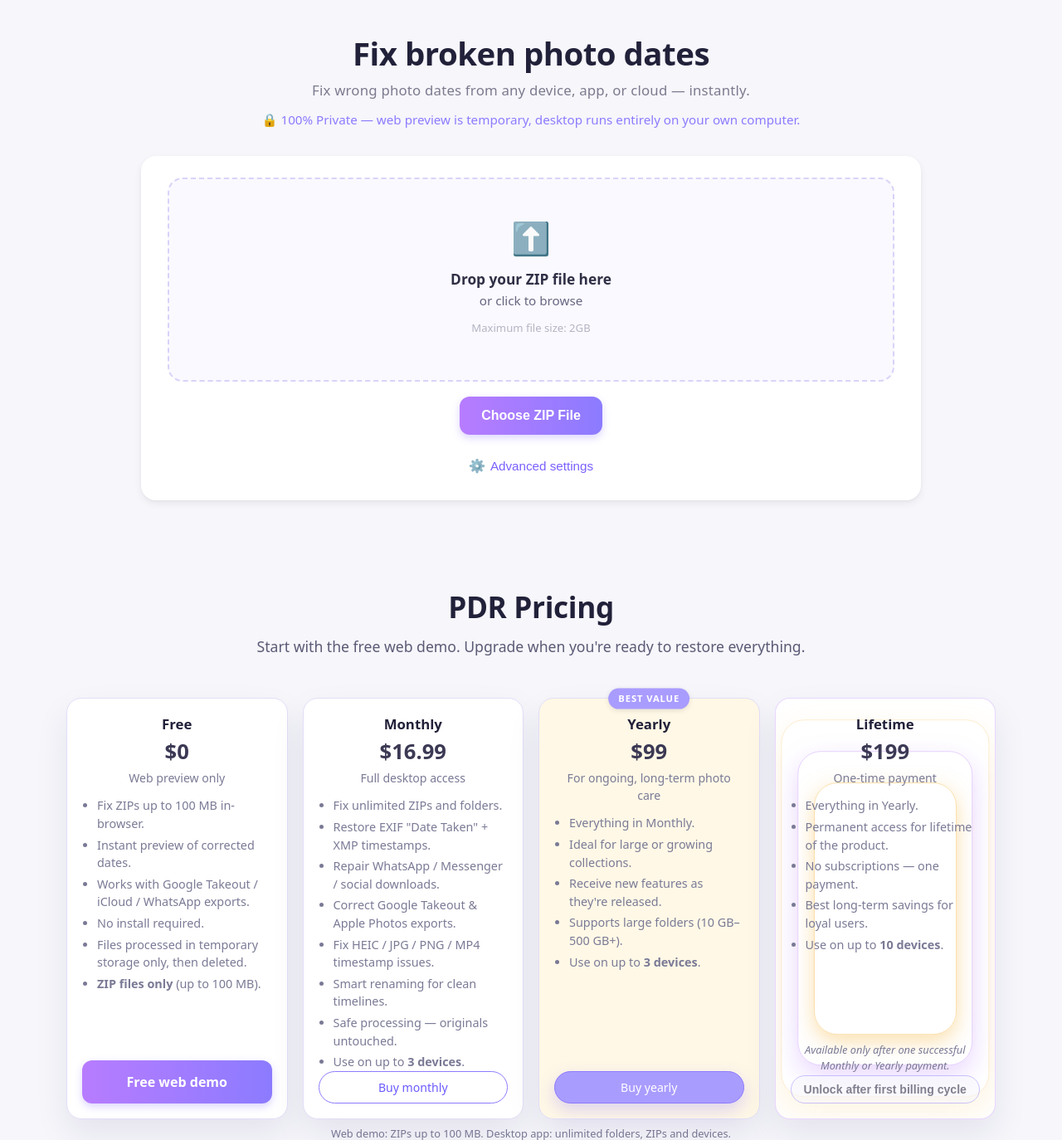
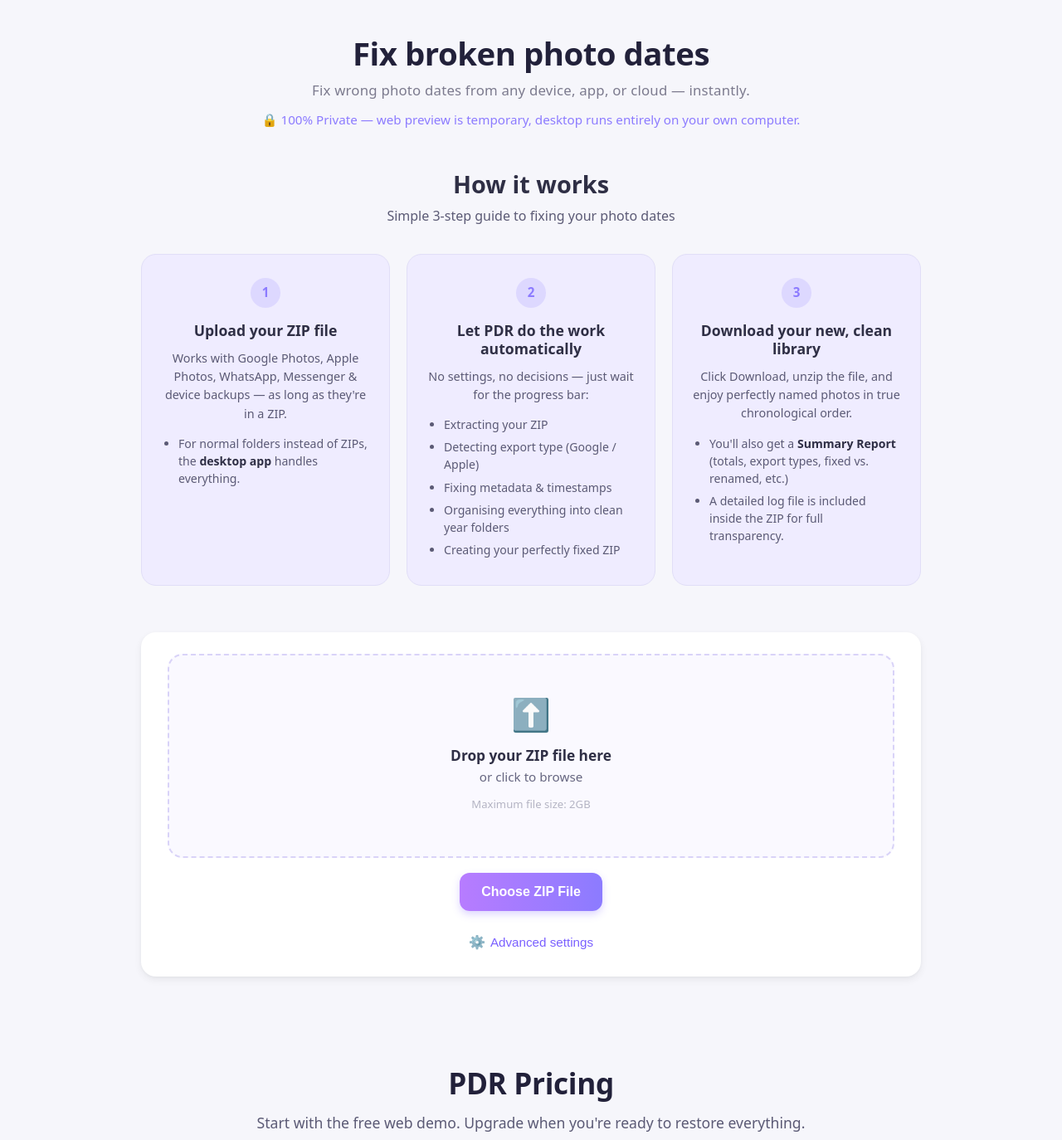
Before and after one commit to photodaterescue/pdr-webapp, a Flask app: page / in a window 1280 px wide. Shown: the part 71-1445 px from the top of the page at 83% size. Run offline with Flask 3, Linux system fonts and the light colour scheme; some libraries are stand-ins or nearby versions.

Commit message:
Add a section explaining how the web app works with three informational cards
Add a new 3-card "How it Works" section to the landing page with corresponding CSS styling for layout and visual elements.

Replit-Commit-Author: Agent
Replit-Commit-Session-Id: 2d56d932-d5b7-4a9b-8546-8961c4ff99d2
Replit-Commit-Checkpoint-Type: full_checkpoint
Replit-Commit-Event-Id: 382e9bf7-3a7f-47d2-9f30-281d9102fc9f
Replit-Commit-Screenshot-Url: https://storage.googleapis.com/screenshot-production-us-central1/ea2aa571-6d32-4f19-8570-b8403f952da2/2d56d932-d5b7-4a9b-8546-8961c4ff99d2/Te4RFHR
Replit-Helium-Checkpoint-Created: true

```diff
--- a/static/styles.css
+++ b/static/styles.css
@@ -228,6 +228,99 @@ body {
     margin: 0 auto;
     padding: 40px 20px;
     min-height: calc(100vh - var(--nav-height) - 60px);
+}
+
+/* ========================================================= */
+/* How It Works Section (3-Card Layout)                      */
+/* ========================================================= */
+
+.how-it-works-section {
+    margin: 48px 0 56px;
+    text-align: center;
+}
+
+.how-it-works-section h2 {
+    font-size: 1.8rem;
+    font-weight: 700;
+    color: var(--text-main);
+    margin-bottom: 8px;
+}
+
+.how-it-works-section .section-tagline {
+    font-size: 1rem;
+    color: var(--text-muted);
+    margin-bottom: 32px;
+}
+
+.how-it-works-grid {
+    display: grid;
+    grid-template-columns: repeat(3, 1fr);
+    gap: 20px;
+}
+
+.how-card {
+    background: var(--lavender-soft);
+    border-radius: var(--radius-card);
+    padding: 28px 24px 32px;
+    text-align: center;
+    border: 1px solid var(--border-subtle);
+}
+
+.how-card-number {
+    display: inline-flex;
+    align-items: center;
+    justify-content: center;
+    width: 36px;
+    height: 36px;
+    background: rgba(140, 123, 255, 0.18);
+    color: var(--lavender-accent);
+    font-weight: 700;
+    font-size: 0.95rem;
+    border-radius: 50%;
+    margin-bottom: 16px;
+}
+
+.how-card h3 {
+    font-size: 1.1rem;
+    font-weight: 700;
+    color: var(--text-main);
+    margin-bottom: 12px;
+}
+
+.how-card p {
+    font-size: 0.9rem;
+    color: var(--text-muted);
+    line-height: 1.55;
+    margin-bottom: 14px;
+}
+
+.how-card ul {
+    list-style: disc;
+    text-align: left;
+    padding-left: 20px;
+    margin: 0;
+}
+
+.how-card ul li {
+    font-size: 0.88rem;
+    color: var(--text-muted);
+    line-height: 1.5;
+    margin-bottom: 6px;
+}
+
+.how-card ul li:last-child {
+    margin-bottom: 0;
+}
+
+.how-card ul li strong {
+    color: var(--text-main);
+}
+
+@media (max-width: 800px) {
+    .how-it-works-grid {
+        grid-template-columns: 1fr;
+        gap: 16px;
+    }
 }
 
 /* ========================================================= */
--- a/templates/index.html
+++ b/templates/index.html
@@ -70,6 +70,51 @@
             🔒 100% Private — web preview is temporary, desktop runs entirely on your own computer.
         </p>
     </div>
+
+    <!-- ========================= -->
+    <!-- How the Web App Works     -->
+    <!-- ========================= -->
+    <section class="how-it-works-section">
+        <h2>How it works</h2>
+        <p class="section-tagline">Simple 3-step guide to fixing your photo dates</p>
+
+        <div class="how-it-works-grid">
+            <!-- Card 1 -->
+            <div class="how-card">
+                <div class="how-card-number">1</div>
+                <h3>Upload your ZIP file</h3>
+                <p>Works with Google Photos, Apple Photos, WhatsApp, Messenger & device backups — as long as they're in a ZIP.</p>
+                <ul>
+                    <li>For normal folders instead of ZIPs, the <strong>desktop app</strong> handles everything.</li>
+                </ul>
+            </div>
+
+            <!-- Card 2 -->
+            <div class="how-card">
+                <div class="how-card-number">2</div>
+                <h3>Let PDR do the work automatically</h3>
+                <p>No settings, no decisions — just wait for the progress bar:</p>
+                <ul>
+                    <li>Extracting your ZIP</li>
+                    <li>Detecting export type (Google / Apple)</li>
+                    <li>Fixing metadata & timestamps</li>
+                    <li>Organising everything into clean year folders</li>
+                    <li>Creating your perfectly fixed ZIP</li>
+                </ul>
+            </div>
+
+            <!-- Card 3 -->
+            <div class="how-card">
+                <div class="how-card-number">3</div>
+                <h3>Download your new, clean library</h3>
+                <p>Click Download, unzip the file, and enjoy perfectly named photos in true chronological order.</p>
+                <ul>
+                    <li>You'll also get a <strong>Summary Report</strong> (totals, export types, fixed vs. renamed, etc.)</li>
+                    <li>A detailed log file is included inside the ZIP for full transparency.</li>
+                </ul>
+            </div>
+        </div>
+    </section>
 
         <!-- ========================= -->
         <!-- 2. Upload Card            -->
```
Also changed, not shown: attached_assets/image_1765208395494.png (added), 1 other file.
